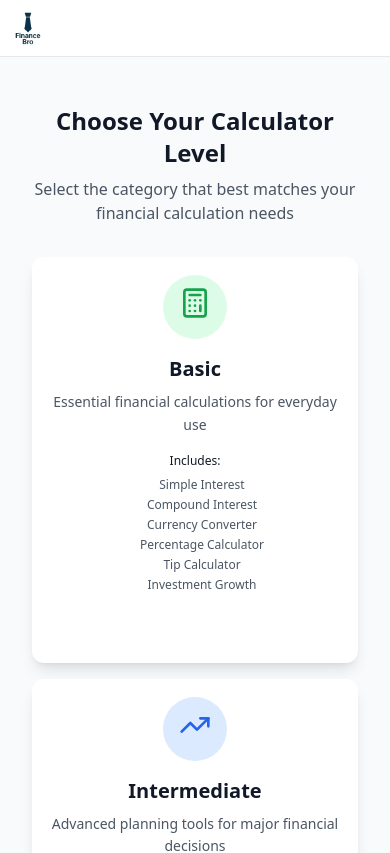
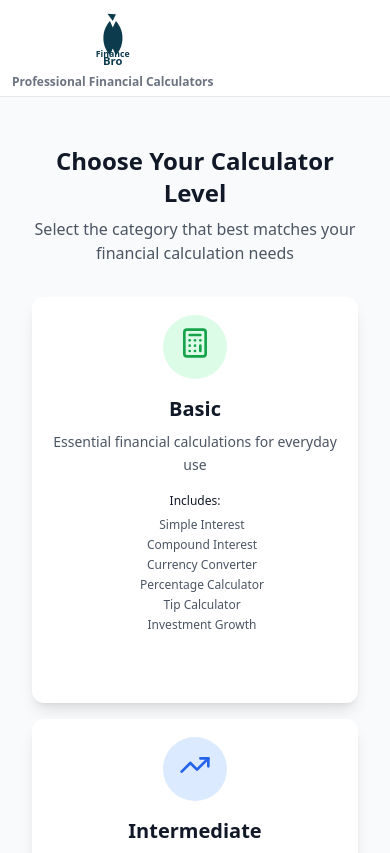
Before and after one commit to afyoncu1/Finance_Bro, a React (Vite) app: page / in a window 390 px wide. Shown: the top 853 px of the page. Built offline with nearby package versions, Linux system fonts and the light colour scheme.

Commit message:
Updated Header.tsx

```diff
--- a/src/components/Header.tsx
+++ b/src/components/Header.tsx
@@ -1,6 +1,6 @@
 import React from 'react';
 import { ArrowLeft } from 'lucide-react';
-import logo from '../assets/7ac4c4e4-a13a-4f94-8389-e4dddfb3b277.png';
+import Logo from './Logo';
 
 interface HeaderProps {
   currentView: string;
@@ -10,22 +10,20 @@ interface HeaderProps {
 const Header: React.FC<HeaderProps> = ({ currentView, onBack }) => {
   return (
     <header className="bg-white shadow-sm border-b border-gray-200">
-      <div className="max-w-7xl mx-auto px-2 sm:px-4 lg:px-8">
-        <div className="flex items-center justify-between h-14 md:h-16">
-          <div className="flex items-center space-x-4">
+      <div className="max-w-7xl mx-auto px-3 sm:px-4 lg:px-8">
+        <div className="flex items-center justify-between h-24 md:h-28">
+          <div className="flex items-center space-x-3">
             {currentView !== 'category-selection' && (
               <button
                 onClick={onBack}
-                className="p-1 md:p-2 rounded-md text-gray-400 hover:text-gray-600 hover:bg-gray-100 transition-colors"
+                className="p-2 rounded-md text-gray-400 hover:text-gray-600 hover:bg-gray-100 transition-colors"
               >
-                <ArrowLeft className="h-4 w-4 md:h-5 md:w-5" />
+                <ArrowLeft className="h-6 w-6" />
               </button>
             )}
-            <div className="flex items-center space-x-2 md:space-x-3">
-              <img src={logo} alt="Finance Bro" className="h-10 md:h-12 w-auto" />
-              <div className="hidden sm:block">
-                <p className="text-xs md:text-sm text-gray-500">Professional Financial Calculators</p>
-              </div>
+            <div className="flex flex-col space-y-1">
+              <Logo className="h-16 md:h-20 w-auto" />
+              <p className="text-xs md:text-sm text-gray-500 font-semibold">Professional Financial Calculators</p>
             </div>
           </div>
         </div>
--- a/src/components/Landing.tsx
+++ b/src/components/Landing.tsx
@@ -2,7 +2,7 @@ import React from 'react';
 import { calculators } from '../data/calculators';
 import { Calculator } from '../types/calculators';
 import * as Icons from 'lucide-react';
-import logo from '../assets/7ac4c4e4-a13a-4f94-8389-e4dddfb3b277.png';
+import Logo from './Logo';
 
 interface LandingProps {
   onSelectCalculator: (calculatorId: string) => void;
@@ -53,14 +53,14 @@ const Landing: React.FC<LandingProps> = ({ onSelectCalculator }) => {
 
   return (
     <div className="min-h-screen bg-gray-50">
-      <div className="max-w-7xl mx-auto px-4 sm:px-6 lg:px-8 py-12">
+      <div className="max-w-7xl mx-auto px-4 sm:px-6 lg:px-8 py-8 md:py-12">
         {/* Hero Section */}
-        <div className="text-center mb-16">
-          <img src={logo} alt="Finance Bro" className="h-24 mx-auto mb-8" />
-          <h1 className="text-4xl font-bold text-gray-900 mb-4">
+        <div className="text-center mb-10 md:mb-16">
+          <Logo className="h-52 md:h-64 mx-auto mb-6 md:mb-8" />
+          <h1 className="text-2xl md:text-5xl font-bold text-gray-900 mb-3 md:mb-4 px-4">
             Professional Financial Calculators
           </h1>
-          <p className="text-xl text-gray-600 max-w-3xl mx-auto">
+          <p className="text-base md:text-xl text-gray-600 max-w-3xl mx-auto px-4 leading-relaxed">
             From basic interest calculations to advanced option pricing models,
             Finance Bro provides all the tools you need for financial analysis.
           </p>
--- a/src/components/Logo.tsx
+++ b/src/components/Logo.tsx
@@ -10,8 +10,8 @@ const Logo: React.FC<LogoProps> = ({ className = "h-12" }) => {
       <rect width="1024" height="1024" fill="white"/>
       <path d="M427 122C467.317 122 512.317 125.333 562 132L512 238L427 122Z" fill="#0C3B4D"/>
       <path d="M467 238C448.667 254 427 286 402 334C369 397.5 362 456.5 362 511.5C362 566.5 369 626 402 690C427 738 448.667 770 467 786L512 680L562 786C580.333 770 602 738 627 690C660 626 667 566.5 667 511.5C667 456.5 660 397.5 627 334C602 286 580.333 254 562 238L512 344L467 238Z" fill="#0C3B4D"/>
-      <text x="512" y="820" fontFamily="Arial, sans-serif" fontSize="140" fontWeight="700" fill="#0C3B4D" textAnchor="middle">Finance</text>
-      <text x="512" y="940" fontFamily="Arial, sans-serif" fontSize="180" fontWeight="700" fill="#0C3B4D" textAnchor="middle">Bro</text>
+      <text x="512" y="820" fontFamily="system-ui, -apple-system, sans-serif" fontSize="140" fontWeight="900" fill="#0C3B4D" textAnchor="middle">Finance</text>
+      <text x="512" y="940" fontFamily="system-ui, -apple-system, sans-serif" fontSize="180" fontWeight="900" fill="#0C3B4D" textAnchor="middle">Bro</text>
     </svg>
   );
 };
```
Also changed, not shown: 12 other files (tests, documents, lock files or other folders).
